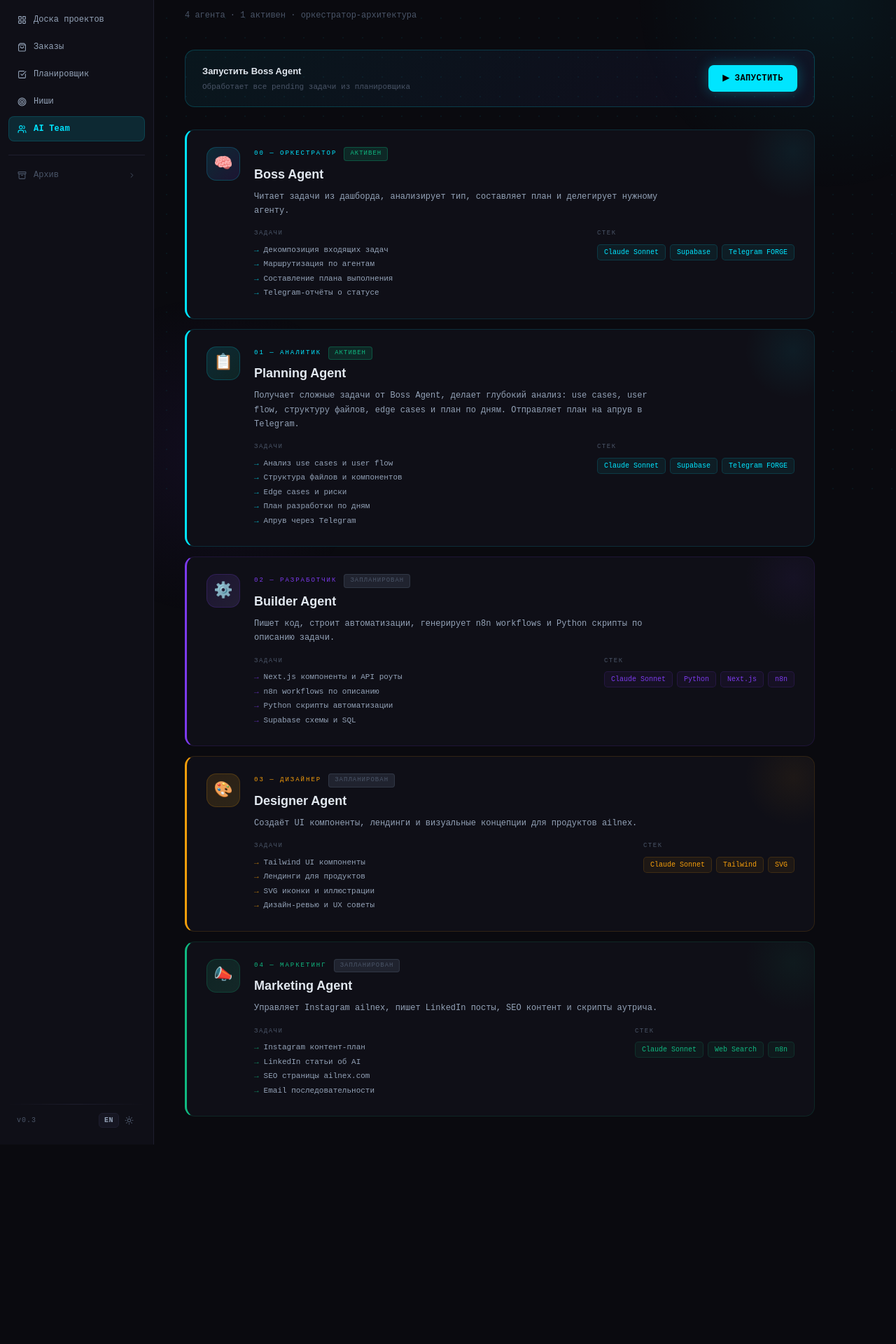
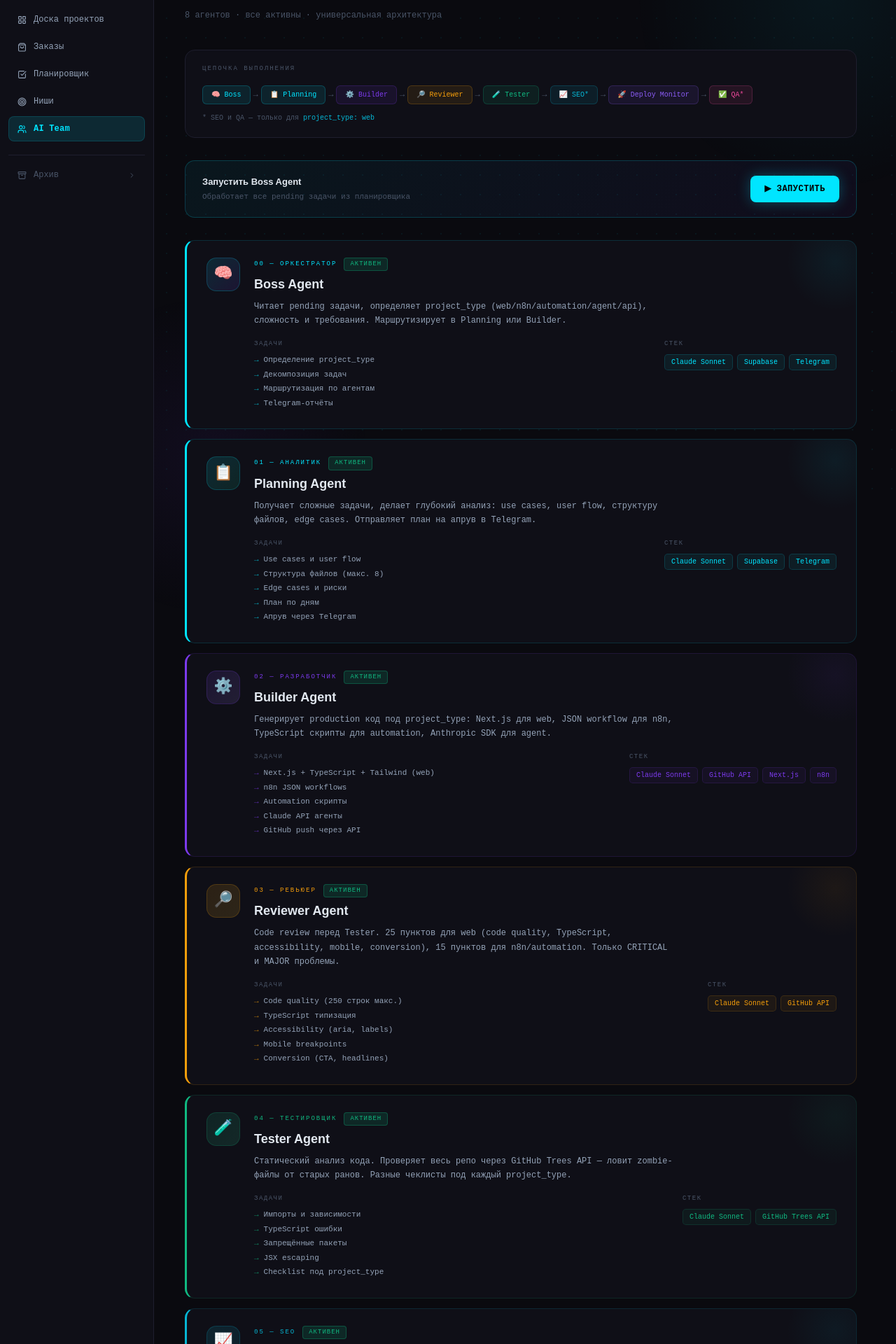
Before and after one commit to chshipkovai-dev/business-os, a Next.js app: page /team in a window 1280 px wide. Shown: the part 100-2020 px from the top of the page at 70% size. Before the commit the page ends 1735 px from the top, so only its background shows below. Built offline with nearby package versions, Linux system fonts and the light colour scheme.

Commit message:
feat: update Team page — 8 active agents, pipeline chain, project_type in results

```diff
--- a/app/(dashboard)/team/page.tsx
+++ b/app/(dashboard)/team/page.tsx
@@ -2,15 +2,18 @@
 
 import { useState } from "react"
 
-interface AgentTask {
+interface BossResult {
   task: string
-  agent: string
-  ok: boolean
+  complexity?: string
+  project_type?: string
+  route?: string
+  ok?: boolean
+  error?: string
 }
 
 export default function TeamPage() {
   const [running, setRunning] = useState(false)
-  const [lastResult, setLastResult] = useState<AgentTask[]>([])
+  const [lastResult, setLastResult] = useState<BossResult[]>([])
   const [lastRun, setLastRun] = useState<string | null>(null)
 
   const runBoss = async () => {
@@ -29,48 +32,111 @@ export default function TeamPage() {
     {
       id: "boss", role: "00 — ОРКЕСТРАТОР", name: "Boss Agent", emoji: "🧠",
       color: "#00e5ff", color2: "#7c3aed", status: "active",
-      desc: "Читает задачи из дашборда, анализирует тип, составляет план и делегирует нужному агенту.",
-      tasks: ["Декомпозиция входящих задач", "Маршрутизация по агентам", "Составление плана выполнения", "Telegram-отчёты о статусе"],
-      stack: ["Claude Sonnet", "Supabase", "Telegram FORGE"],
+      desc: "Читает pending задачи, определяет project_type (web/n8n/automation/agent/api), сложность и требования. Маршрутизирует в Planning или Builder.",
+      tasks: ["Определение project_type", "Декомпозиция задач", "Маршрутизация по агентам", "Telegram-отчёты"],
+      stack: ["Claude Sonnet", "Supabase", "Telegram"],
     },
     {
       id: "planning", role: "01 — АНАЛИТИК", name: "Planning Agent", emoji: "📋",
       color: "#00e5ff", color2: "#10b981", status: "active",
-      desc: "Получает сложные задачи от Boss Agent, делает глубокий анализ: use cases, user flow, структуру файлов, edge cases и план по дням. Отправляет план на апрув в Telegram.",
-      tasks: ["Анализ use cases и user flow", "Структура файлов и компонентов", "Edge cases и риски", "План разработки по дням", "Апрув через Telegram"],
-      stack: ["Claude Sonnet", "Supabase", "Telegram FORGE"],
+      desc: "Получает сложные задачи, делает глубокий анализ: use cases, user flow, структуру файлов, edge cases. Отправляет план на апрув в Telegram.",
+      tasks: ["Use cases и user flow", "Структура файлов (макс. 8)", "Edge cases и риски", "План по дням", "Апрув через Telegram"],
+      stack: ["Claude Sonnet", "Supabase", "Telegram"],
     },
     {
       id: "builder", role: "02 — РАЗРАБОТЧИК", name: "Builder Agent", emoji: "⚙️",
-      color: "#7c3aed", color2: "#a78bfa", status: "planned",
-      desc: "Пишет код, строит автоматизации, генерирует n8n workflows и Python скрипты по описанию задачи.",
-      tasks: ["Next.js компоненты и API роуты", "n8n workflows по описанию", "Python скрипты автоматизации", "Supabase схемы и SQL"],
-      stack: ["Claude Sonnet", "Python", "Next.js", "n8n"],
+      color: "#7c3aed", color2: "#a78bfa", status: "active",
+      desc: "Генерирует production код под project_type: Next.js для web, JSON workflow для n8n, TypeScript скрипты для automation, Anthropic SDK для agent.",
+      tasks: ["Next.js + TypeScript + Tailwind (web)", "n8n JSON workflows", "Automation скрипты", "Claude API агенты", "GitHub push через API"],
+      stack: ["Claude Sonnet", "GitHub API", "Next.js", "n8n"],
     },
     {
-      id: "designer", role: "03 — ДИЗАЙНЕР", name: "Designer Agent", emoji: "🎨",
-      color: "#f59e0b", color2: "#fbbf24", status: "planned",
-      desc: "Создаёт UI компоненты, лендинги и визуальные концепции для продуктов ailnex.",
-      tasks: ["Tailwind UI компоненты", "Лендинги для продуктов", "SVG иконки и иллюстрации", "Дизайн-ревью и UX советы"],
-      stack: ["Claude Sonnet", "Tailwind", "SVG"],
+      id: "reviewer", role: "03 — РЕВЬЮЕР", name: "Reviewer Agent", emoji: "🔎",
+      color: "#f59e0b", color2: "#fbbf24", status: "active",
+      desc: "Code review перед Tester. 25 пунктов для web (code quality, TypeScript, accessibility, mobile, conversion), 15 пунктов для n8n/automation. Только CRITICAL и MAJOR проблемы.",
+      tasks: ["Code quality (250 строк макс.)", "TypeScript типизация", "Accessibility (aria, labels)", "Mobile breakpoints", "Conversion (CTA, headlines)"],
+      stack: ["Claude Sonnet", "GitHub API"],
     },
     {
-      id: "marketing", role: "04 — МАРКЕТИНГ", name: "Marketing Agent", emoji: "📣",
-      color: "#10b981", color2: "#34d399", status: "planned",
-      desc: "Управляет Instagram ailnex, пишет LinkedIn посты, SEO контент и скрипты аутрича.",
-      tasks: ["Instagram контент-план", "LinkedIn статьи об AI", "SEO страницы ailnex.com", "Email последовательности"],
-      stack: ["Claude Sonnet", "Web Search", "n8n"],
+      id: "tester", role: "04 — ТЕСТИРОВЩИК", name: "Tester Agent", emoji: "🧪",
+      color: "#10b981", color2: "#34d399", status: "active",
+      desc: "Статический анализ кода. Проверяет весь репо через GitHub Trees API — ловит zombie-файлы от старых ранов. Разные чеклисты под каждый project_type.",
+      tasks: ["Импорты и зависимости", "TypeScript ошибки", "Запрещённые пакеты", "JSX escaping", "Checklist под project_type"],
+      stack: ["Claude Sonnet", "GitHub Trees API"],
+    },
+    {
+      id: "seo", role: "05 — SEO", name: "SEO Agent", emoji: "📈",
+      color: "#06b6d4", color2: "#0891b2", status: "active",
+      desc: "Только для web. Улучшает metadata в layout.tsx: title, description, Open Graph, Twitter Card, robots. Пушит обновлённый файл в GitHub перед деплоем.",
+      tasks: ["Title и description", "Open Graph теги", "Twitter Card", "Robots и canonical", "Обновление layout.tsx"],
+      stack: ["Claude Sonnet", "GitHub API"],
+    },
+    {
+      id: "deployment-monitor", role: "06 — МОНИТОРИНГ", name: "Deployment Monitor", emoji: "🚀",
+      color: "#8b5cf6", color2: "#7c3aed", status: "active",
+      desc: "Polling Vercel API каждые 30с (до 5 минут). READY → URL в Telegram + запуск QA. ERROR → парсит build logs → возвращает Builder на фикс.",
+      tasks: ["Polling Vercel API", "Парсинг build logs", "URL в Telegram", "Роутинг на QA или Builder"],
+      stack: ["Vercel API", "Telegram"],
+    },
+    {
+      id: "qa", role: "07 — QA", name: "QA Agent", emoji: "✅",
+      color: "#ec4899", color2: "#db2777", status: "active",
+      desc: "Загружает задеплоенную страницу, Claude анализирует HTML: H1, CTA кнопка, форма, навигация, meta теги. Score < 4/5 → Builder retry.",
+      tasks: ["H1 и структура", "CTA кнопка видна", "Форма с label", "Nav без broken links", "Meta теги"],
+      stack: ["Claude Sonnet", "HTTP fetch"],
     },
   ]
 
-  const agentColor: Record<string, string> = { builder: "#7c3aed", designer: "#f59e0b", marketing: "#10b981", boss: "#00e5ff" }
+  const chain = [
+    { id: "boss", label: "Boss" },
+    { id: "planning", label: "Planning" },
+    { id: "builder", label: "Builder" },
+    { id: "reviewer", label: "Reviewer" },
+    { id: "tester", label: "Tester" },
+    { id: "seo", label: "SEO*" },
+    { id: "deployment-monitor", label: "Deploy Monitor" },
+    { id: "qa", label: "QA*" },
+  ]
+
+  const agentColorMap: Record<string, string> = {
+    builder: "#7c3aed", designer: "#f59e0b", marketing: "#10b981",
+    boss: "#00e5ff", planning: "#10b981", reviewer: "#f59e0b",
+    tester: "#10b981", seo: "#06b6d4", "deployment-monitor": "#8b5cf6", qa: "#ec4899",
+  }
+
+  const routeColorMap: Record<string, string> = {
+    planning: "#00e5ff", builder: "#7c3aed",
+  }
 
   return (
-    <div style={{ animation: "fadeIn 0.25s ease", maxWidth: 900 }}>
+    <div style={{ animation: "fadeIn 0.25s ease", maxWidth: 960 }}>
       <div style={{ marginBottom: 40 }}>
         <div style={{ fontSize: 10, color: "#00e5ff", letterSpacing: "3px", textTransform: "uppercase", fontFamily: "var(--font-mono)", marginBottom: 8 }}>// ai команда</div>
         <h1 style={{ fontSize: 28, fontWeight: 800, color: "var(--text-primary)", margin: 0, fontFamily: "var(--font-display)" }}>ailnex AI Team</h1>
-        <p style={{ fontSize: 12, color: "var(--text-muted)", marginTop: 8, fontFamily: "var(--font-mono)" }}>4 агента · 1 активен · оркестратор-архитектура</p>
+        <p style={{ fontSize: 12, color: "var(--text-muted)", marginTop: 8, fontFamily: "var(--font-mono)" }}>8 агентов · все активны · универсальная архитектура</p>
+      </div>
+
+      {/* Pipeline chain */}
+      <div style={{ background: "var(--bg-surface)", border: "1px solid var(--border)", borderRadius: 14, padding: "20px 24px", marginBottom: 32 }}>
+        <div style={{ fontSize: 9, color: "var(--text-muted)", letterSpacing: "2px", textTransform: "uppercase", fontFamily: "var(--font-mono)", marginBottom: 16 }}>цепочка выполнения</div>
+        <div style={{ display: "flex", alignItems: "center", gap: 0, flexWrap: "wrap", rowGap: 8 }}>
+          {chain.map((step, i) => {
+            const agent = agents.find(a => a.id === step.id)
+            return (
+              <div key={step.id} style={{ display: "flex", alignItems: "center" }}>
+                <div style={{ padding: "5px 12px", borderRadius: 6, background: `${agent?.color ?? "#888"}18`, border: `1px solid ${agent?.color ?? "#888"}35`, fontSize: 10, color: agent?.color ?? "#888", fontFamily: "var(--font-mono)", whiteSpace: "nowrap" }}>
+                  {agent?.emoji} {step.label}
+                </div>
+                {i < chain.length - 1 && (
+                  <div style={{ fontSize: 12, color: "var(--text-muted)", padding: "0 4px" }}>→</div>
+                )}
+              </div>
+            )
+          })}
+        </div>
+        <div style={{ marginTop: 12, fontSize: 10, color: "var(--text-muted)", fontFamily: "var(--font-mono)" }}>
+          * SEO и QA — только для <span style={{ color: "#06b6d4" }}>project_type: web</span>
+        </div>
       </div>
 
       {/* Boss trigger */}
@@ -93,10 +159,18 @@ export default function TeamPage() {
           <div style={{ fontSize: 10, color: "var(--text-muted)", letterSpacing: "2px", textTransform: "uppercase", fontFamily: "var(--font-mono)", marginBottom: 12 }}>последний запуск</div>
           <div style={{ display: "flex", flexDirection: "column", gap: 6 }}>
             {lastResult.map((r, i) => (
-              <div key={i} style={{ display: "flex", alignItems: "center", gap: 12, padding: "10px 14px", borderRadius: 8, background: "var(--bg-surface)", border: "1px solid var(--border)", fontFamily: "var(--font-mono)", fontSize: 12 }}>
-                <span style={{ color: r.ok ? "#10b981" : "#ef4444" }}>{r.ok ? "✓" : "✗"}</span>
-                <span style={{ flex: 1, color: "var(--text-primary)" }}>{r.task}</span>
-                <span style={{ fontSize: 10, padding: "2px 8px", borderRadius: 4, background: `${agentColor[r.agent] || "#888"}18`, color: agentColor[r.agent] || "#888", letterSpacing: "1px", textTransform: "uppercase" }}>{r.agent}</span>
+              <div key={i} style={{ display: "flex", alignItems: "center", gap: 12, padding: "10px 14px", borderRadius: 8, background: "var(--bg-surface)", border: "1px solid var(--border)", fontFamily: "var(--font-mono)", fontSize: 12, flexWrap: "wrap" }}>
+                <span style={{ color: r.ok === false ? "#ef4444" : "#10b981" }}>{r.ok === false ? "✗" : "✓"}</span>
+                <span style={{ flex: 1, color: "var(--text-primary)", minWidth: 120 }}>{r.task}</span>
+                {r.project_type && (
+                  <span style={{ fontSize: 9, padding: "2px 7px", borderRadius: 4, background: "rgba(6,182,212,0.12)", color: "#06b6d4", letterSpacing: "1px", textTransform: "uppercase" }}>{r.project_type}</span>
+                )}
+                {r.complexity && (
+                  <span style={{ fontSize: 9, padding: "2px 7px", borderRadius: 4, background: r.complexity === "complex" ? "rgba(124,58,237,0.15)" : "rgba(16,185,129,0.12)", color: r.complexity === "complex" ? "#a78bfa" : "#10b981", letterSpacing: "1px", textTransform: "uppercase" }}>{r.complexity}</span>
+                )}
+                {r.route && (
+                  <span style={{ fontSize: 9, padding: "2px 8px", borderRadius: 4, background: `${routeColorMap[r.route] ?? "#888"}18`, color: routeColorMap[r.route] ?? "#888", letterSpacing: "1px", textTransform: "uppercase" }}>→ {r.route}</span>
+                )}
               </div>
             ))}
           </div>
@@ -106,7 +180,8 @@ export default function TeamPage() {
       {/* Agents */}
       <div style={{ display: "flex", flexDirection: "column", gap: 14 }}>
         {agents.map((agent) => (
-          <div key={agent.id} style={{ background: "var(--bg-surface)", border: `1px solid ${agent.color}25`, borderLeft: `3px solid ${agent.color}`, borderRadius: 14, padding: "24px 28px", position: "relative", overflow: "hidden", transition: "transform 0.2s, box-shadow 0.2s" }}
+          <div key={agent.id}
+            style={{ background: "var(--bg-surface)", border: `1px solid ${agent.color}25`, borderLeft: `3px solid ${agent.color}`, borderRadius: 14, padding: "24px 28px", position: "relative", overflow: "hidden", transition: "transform 0.2s, box-shadow 0.2s" }}
             onMouseEnter={e => { const el = e.currentTarget as HTMLElement; el.style.transform = "translateX(4px)"; el.style.boxShadow = `0 4px 24px ${agent.color}15` }}
             onMouseLeave={e => { const el = e.currentTarget as HTMLElement; el.style.transform = "translateX(0)"; el.style.boxShadow = "none" }}
           >
@@ -116,7 +191,7 @@ export default function TeamPage() {
               <div style={{ flex: 1 }}>
                 <div style={{ display: "flex", alignItems: "center", gap: 10, marginBottom: 6, flexWrap: "wrap" }}>
                   <div style={{ fontSize: 9, color: agent.color, letterSpacing: "2px", textTransform: "uppercase", fontFamily: "var(--font-mono)" }}>{agent.role}</div>
-                  <div style={{ fontSize: 9, padding: "2px 8px", borderRadius: 4, background: agent.status === "active" ? "rgba(16,185,129,0.15)" : "rgba(74,85,104,0.3)", color: agent.status === "active" ? "#10b981" : "#4a5568", letterSpacing: "1px", textTransform: "uppercase", fontFamily: "var(--font-mono)", border: `1px solid ${agent.status === "active" ? "rgba(16,185,129,0.3)" : "rgba(74,85,104,0.4)"}` }}>{agent.status === "active" ? "АКТИВЕН" : "ЗАПЛАНИРОВАН"}</div>
+                  <div style={{ fontSize: 9, padding: "2px 8px", borderRadius: 4, background: "rgba(16,185,129,0.15)", color: "#10b981", letterSpacing: "1px", textTransform: "uppercase", fontFamily: "var(--font-mono)", border: "1px solid rgba(16,185,129,0.3)" }}>АКТИВЕН</div>
                 </div>
                 <div style={{ fontSize: 18, fontWeight: 800, color: "var(--text-primary)", fontFamily: "var(--font-display)", marginBottom: 8 }}>{agent.name}</div>
                 <div style={{ fontSize: 12, color: "var(--text-secondary)", lineHeight: 1.7, marginBottom: 16, maxWidth: 600 }}>{agent.desc}</div>
```
